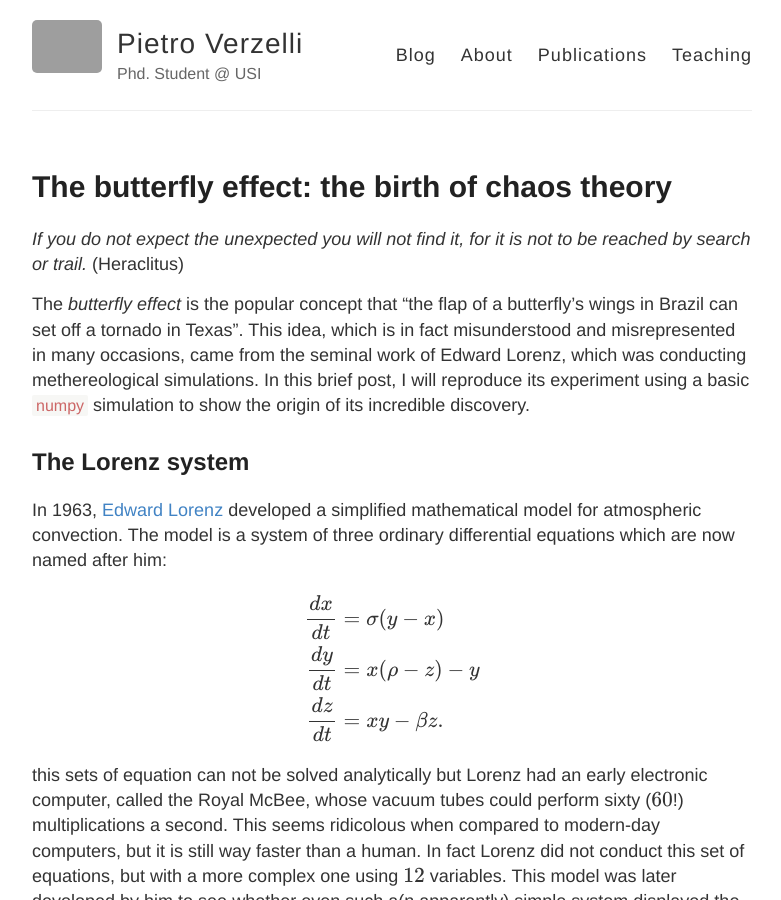
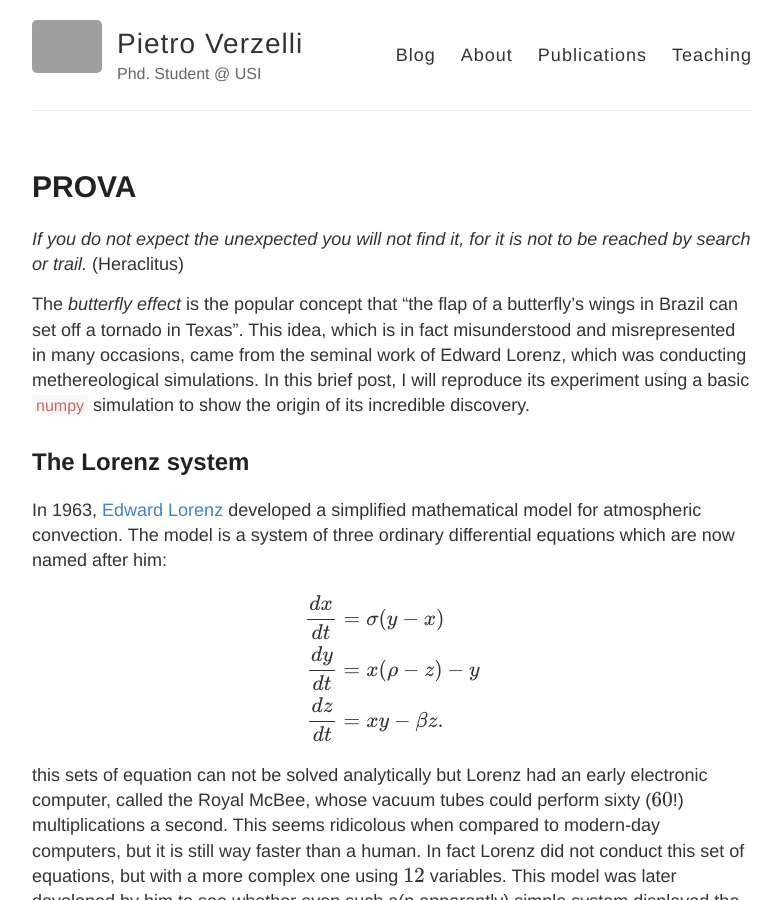
Before and after one commit to verzep/verzep.github.io, a Jekyll site: the page built from _posts/2021-02-21-Buttefly-Effect.md, in a window 1280 px wide and 900 px high. Shown: the whole window, without its empty margins (248-1029 px from the left). Built offline with Jekyll 4.4.1, drawn with Linux system fonts in a browser that asks for light colours; formulas are drawn with MathJax 3; grey boxes are pictures that could not be loaded.

Commit message:
Update 2021-02-21-Buttefly-Effect.md

```diff
--- a/_posts/2021-02-21-Buttefly-Effect.md
+++ b/_posts/2021-02-21-Buttefly-Effect.md
@@ -1,6 +1,6 @@
 ---
 layout: post
-title: "The butterfly effect: the birth of chaos theory"
+title: "PROVA"
 tags: dynamical_systems, lorenz, chaos
 category: dynamical_systems
 ---
```
